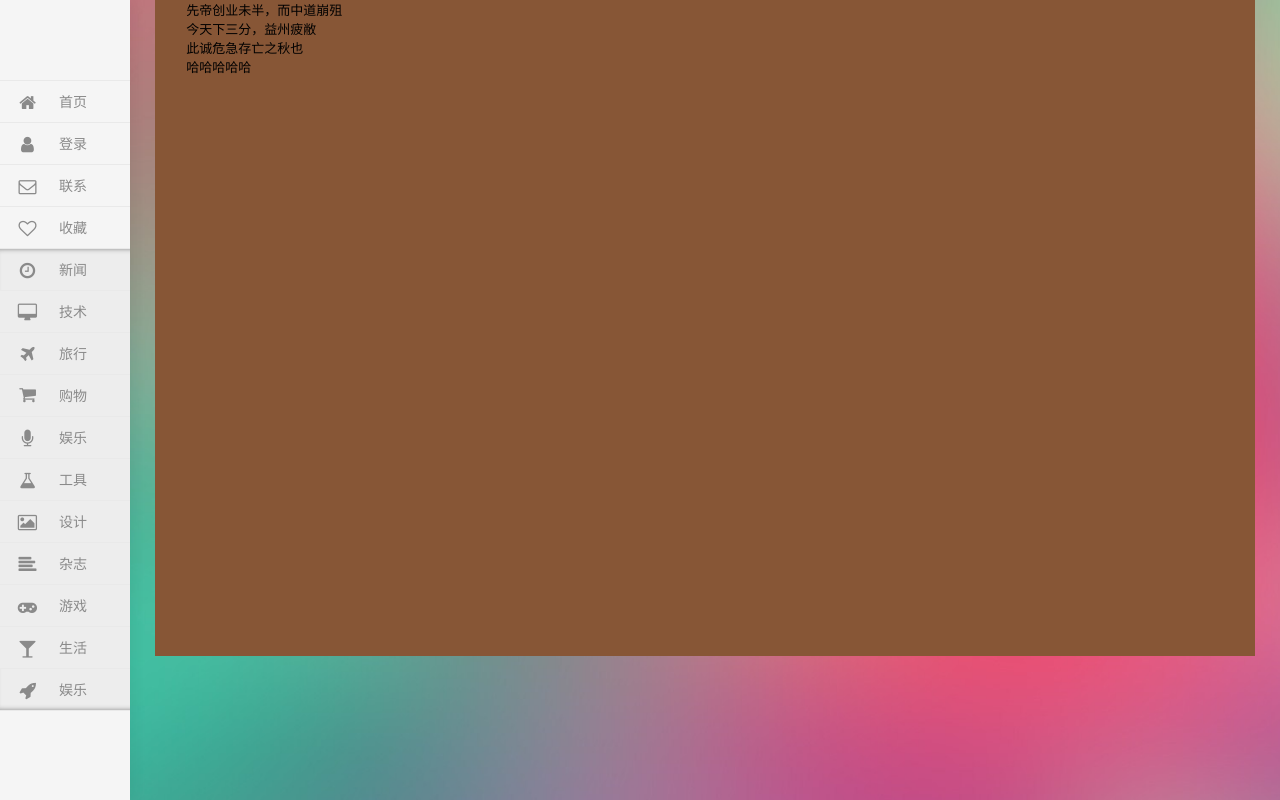
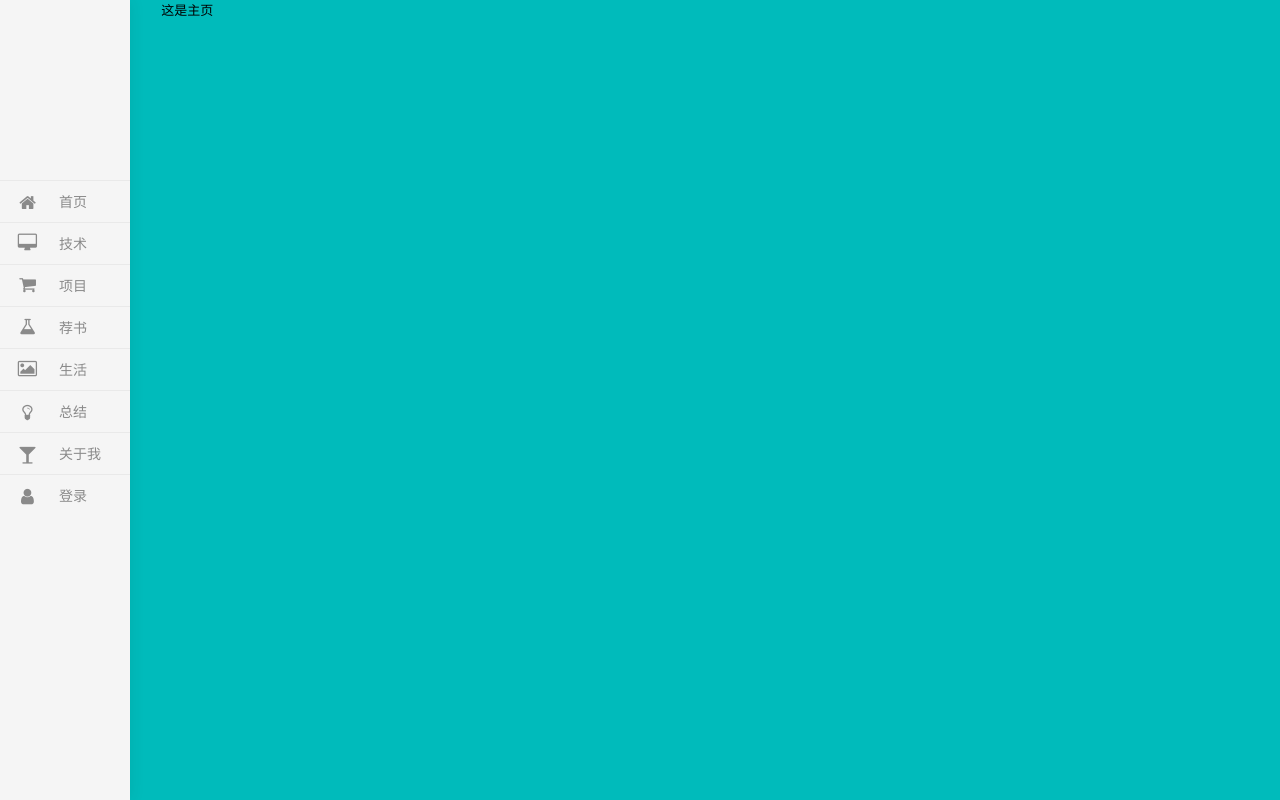
Before and after one commit to tyutltf/myblog, a Flask app: page /um/main/ in a window 1280 px wide. Run offline with Flask 2, Linux system fonts and the light colour scheme.

Commit message:
整体框架搭建完毕

```diff
--- a/myblog/blueprints/um.py
+++ b/myblog/blueprints/um.py
@@ -10,3 +10,21 @@ um = Blueprint('um', __name__, url_prefix="/um")
 def main():
     if request.method == "GET":
         return render_template('um_main.html')
+
+# 生活
+@um.route('/life/', methods=['GET', 'POST'])
+def life():
+    if request.method == "GET":
+        return render_template('um_life.html')
+
+# 总结
+@um.route('/zongjie/', methods=['GET', 'POST'])
+def zongjie():
+    if request.method == "GET":
+        return render_template('um_zongjie.html')
+
+# 关于我
+@um.route('/about/', methods=['GET', 'POST'])
+def about():
+    if request.method == "GET":
+        return render_template('um_about.html')
--- a/myblog/main.py
+++ b/myblog/main.py
@@ -1,8 +1,9 @@
 from flask import Flask, redirect, render_template, url_for
-from myblog.blueprints import um
+from myblog.blueprints import um, bl
 
 app = Flask(__name__)
 app.register_blueprint(um.um)
+app.register_blueprint(bl.bl)
 
 
 @app.route('/')
@@ -11,6 +12,12 @@ def index():
     return redirect(url_for("um.main"))
 
 
+@app.route('/login')
+def login():
+    # 登录后台管理
+    return render_template("admin.html")
+
+
 def run_server():
     app.run(host='127.0.0.1', port=8000, debug=True)
 
--- a/myblog/static/css/style.css
+++ b/myblog/static/css/style.css
@@ -12,16 +12,16 @@ body {
     height: 100%;
 }
 
-body {
+/* body {
     background: url('../images/bg.jpg') 50% / cover no-repeat;
-}
+} */
 
 .menu-wrap {
     position: fixed;
     left: 0;
     top: 0;
     bottom: 0;
-    width: 55px;
+    width: 130px;
     transition: width 0.2s linear;
     -webkit-transition: width 0.2s linear;
     transform: translateZ(0) scale(1, 1);
@@ -31,14 +31,14 @@ body {
     overflow: hidden;
 }
 
-.menu-wrap:hover {
+/* .menu-wrap:hover {
     width: 130px;
-}
+} */
 
 .menu {
     position: absolute;
     left: 0;
-    top: 80px;
+    top: 180px;
     bottom: 80px;
     width: 250px;
     overflow-y: auto;
@@ -113,8 +113,8 @@ body {
 }
 
 .blog_body{
-    width: 1100px;
-    height:656px;
-    margin-left: 155px;
-    background: #875636;
+    width: 90%;
+    height:100%;
+    margin-left: 130px;
+    background: #00bbbb;
 }
--- a/myblog/templates/base.html
+++ b/myblog/templates/base.html
@@ -14,115 +14,56 @@
 </head>
 
 <body>
+
     <nav class="menu-wrap">
         <div class="menu">
             <ul>
                 <li>
-                    <a href="">
+                    <a href="/um/main">
                         <i class="fa fa-home fa-lg"></i>
                         <span class="nav-text">首页</span>
                     </a>
                 </li>
                 <li>
-                    <a href="">
-                        <i class="fa fa-user fa-lg"></i>
-                        <span class="nav-text">登录</span>
+                    <a href="/bl/jishu">
+                        <i class="fa fa-desktop"></i>
+                        <span class="nav-text">技术</span>
                     </a>
                 </li>
                 <li>
-                    <a href=" ">
-                        <i class="fa fa-envelope-o fa-lg"></i>
-                        <span class="nav-text">联系</span>
+                    <a href="/bl/project">
+                        <i class="fa fa-shopping-cart"></i>
+                        <span class="nav-text">项目</span>
                     </a>
                 </li>
                 <li>
-                    <a href=" ">
-                        <i class="fa fa-heart-o fa-lg"></i>
-                        <span class="nav-text">收藏</span>
-                    </a>
-                </li>
-                </li>
-                <li class="darkerlishadow">
-                    <a href=" ">
-                        <i class="fa fa-clock-o fa-lg"></i>
-                        <span class="nav-text">新闻</span>
-                    </a>
-                </li>
-
-                <li class="darkerli">
-                    <a href=" ">
-                        <i class="fa fa-desktop fa-lg"></i>
-                        <span class="nav-text">技术</span>
-                    </a>
-                </li>
-                <li class="darkerli">
-                    <a href=" ">
-                        <i class="fa fa-plane fa-lg"></i>
-                        <span class="nav-text">旅行</span>
-                    </a>
-                </li>
-                <li class="darkerli">
-                    <a href=" ">
-                        <i class="fa fa-shopping-cart"></i>
-                        <span class="nav-text">购物</span>
-                    </a>
-                </li>
-                <li class="darkerli">
-                    <a href=" ">
-                        <i class="fa fa-microphone fa-lg"></i>
-                        <span class="nav-text">娱乐</span>
-                    </a>
-                </li>
-                <li class="darkerli">
-                    <a href=" ">
-                        <i class="fa fa-flask fa-lg"></i>
-                        <span class="nav-text">工具</span>
-                    </a>
-                </li>
-                <li class="darkerli">
-                    <a href=" ">
-                        <i class="fa fa-picture-o fa-lg"></i>
-                        <span class="nav-text">设计</span>
-                    </a>
-                </li>
-                <li class="darkerli">
-                    <a href=" ">
-                        <i class="fa fa-align-left fa-lg"></i>
-                        <span class="nav-text">
-                            杂志
-                        </span>
-                    </a>
-                </li>
-                <li class="darkerli">
-                    <a href=" ">
-                        <i class="fa fa-gamepad fa-lg"></i>
-                        <span class="nav-text">游戏</span>
-                    </a>
-                </li>
-                <li class="darkerli">
-                    <a href=" ">
-                        <i class="fa fa-glass fa-lg"></i>
-                        <span class="nav-text">
-                            生活
-                        </span>
-                    </a>
-                </li>
-                <li class="darkerlishadowdown">
-                    <a href=" ">
-                        <i class="fa fa-rocket fa-lg"></i>
-                        <span class="nav-text">娱乐</span>
+                    <a href="/bl/book">
+                        <i class="fa fa-flask"></i>
+                        <span class="nav-text">荐书</span>
                     </a>
                 </li>
                 <li>
-                    <a href=" ">
-                        <i class="fa fa-question-circle fa-lg"></i>
-                        <span class="nav-text">帮助</span>
+                    <a href="/um/life">
+                        <i class="fa fa-picture-o "></i>
+                        <span class="nav-text">生活</span>
                     </a>
                 </li>
                 <li>
-                    <a href=" ">
-                        <i class="fa fa-lightbulb-o fa-lg"></i>
-                        <span class="nav-text">博客</span>
+                    <a href="/um/zongjie">
+                        <i class="fa fa-lightbulb-o  fa-lg"></i>
+                        <span class="nav-text">总结</span>
+                    </a>
+                </li>
+                <li>
+                    <a href="/um/about">
+                        <i class="fa fa-glass fa-lg"></i>
+                        <span class="nav-text">关于我</span>
+                    </a>
+                </li>
+                <li>
+                    <a href="/login">
+                        <i class="fa fa-user fa-lg"></i>
+                        <span class="nav-text">登录</span>
                     </a>
                 </li>
             </ul>
@@ -133,6 +74,7 @@
 
         {% endblock %}
     </div>
+
 </body>
 
 </html>
--- a/myblog/templates/um_main.html
+++ b/myblog/templates/um_main.html
@@ -5,10 +5,7 @@
 {% block content %}
 
 <pre>
-    先帝创业未半，而中道崩殂
-    今天下三分，益州疲敝
-    此诚危急存亡之秋也
-    哈哈哈哈哈
+    这是主页
 
 </pre>
 
```
Also changed, not shown: myblog/blueprints/bl.py (added, +24 -0 lines), myblog/templates/admin.html (added, +12 -0 lines), myblog/templates/bl_book.html (added, +12 -0 lines), myblog/templates/bl_jishu.html (added, +12 -0 lines), myblog/templates/bl_project.html (added, +12 -0 lines), myblog/templates/um_about.html (added, +12 -0 lines), myblog/templates/um_life.html (added, +12 -0 lines), myblog/templates/um_zongjie.html (added, +12 -0 lines), 1 other file.
